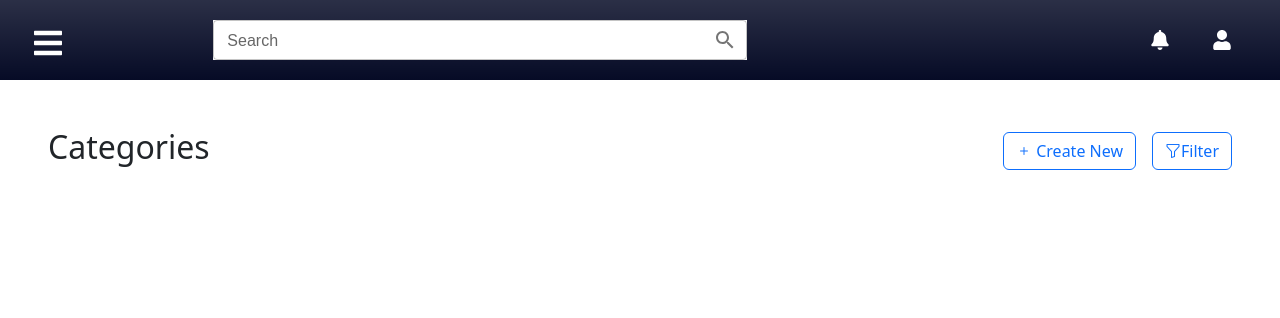
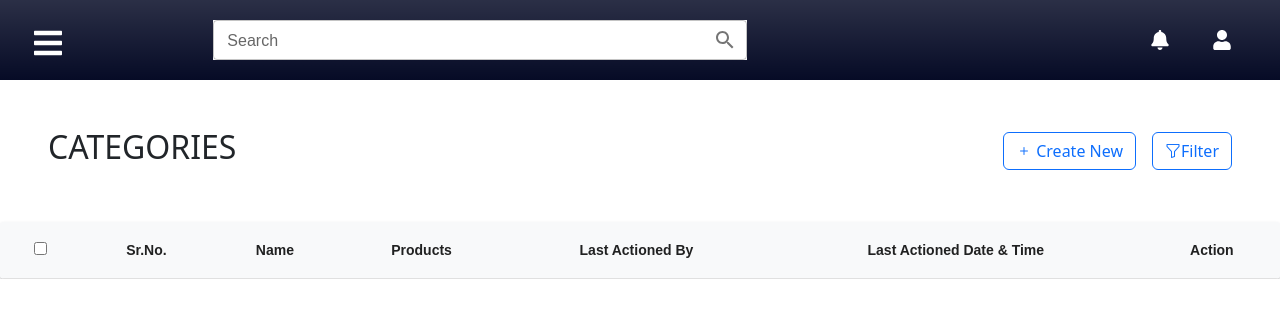
Before and after one commit to purushoth-abiram/shop_admin_react, a React (Create React App) app: page /Products/categories in a window 1280 px wide. Shown: the top 318 px of the page. Built offline with nearby package versions, Linux system fonts and the light colour scheme.

Commit message:
new changes created

```diff
--- a/package.json
+++ b/package.json
@@ -27,7 +27,7 @@
     "react-dom": "^18.2.0",
     "react-icons": "^5.0.1",
     "react-redux": "^9.1.0",
-    "react-router-dom": "^6.22.1",
+    "react-router-dom": "^6.23.0",
     "react-scripts": "5.0.1",
     "redux": "^5.0.1",
     "sass": "^1.71.1",
@@ -60,6 +60,7 @@
     ]
   },
   "devDependencies": {
-    "@types/react-bootstrap": "^0.32.35"
+    "@types/react-bootstrap": "^0.32.35",
+    "@types/react-router-dom": "^5.3.3"
   }
 }
--- a/src/pages/products/categories.tsx
+++ b/src/pages/products/categories.tsx
@@ -1,15 +1,81 @@
-import React from 'react'
+import { Paper, Table, TableCell, TableContainer, TableHead, TableRow } from '@mui/material'
+import React, { useState } from 'react'
 
-const categories = () => {
-  return (
+
+
+function Categories() {
+
+    const [showCreateForm, setShowCreateForm] = useState(false);
+    const handleCreateClick = () =>{
+        setShowCreateForm(true);
+    }
+
+  return (<>
     <div className="d-flex justify-content-between p-5 align-items-center">
-      <h2>Categories</h2>
+      <h2>CATEGORIES</h2>
       <div>
-        <button type="button" className="btn btn-outline-primary mx-3"><i className="bi bi-plus"></i> Create New</button>
+        <button type="button" className="btn btn-outline-primary mx-3" onClick={handleCreateClick}><i className="bi bi-plus"></i> Create New</button>
         <button type="button" className="btn btn-outline-primary"><i className="bi bi-funnel"></i>Filter</button>
       </div>
     </div>
-  )
+    {!showCreateForm && (
+    <TableContainer component={Paper}>
+    <Table>
+        <TableHead className="bg-light">
+            <TableRow>
+                <TableCell className="fw-bold" align="center">
+                    <input type="checkbox" />
+                </TableCell>
+                <TableCell className="fw-bold" align="center">Sr.No.</TableCell>
+                <TableCell className="fw-bold" align="center">Name</TableCell>
+                <TableCell className="fw-bold" align="center">Products</TableCell>
+                <TableCell className="fw-bold" align="center">Last Actioned By</TableCell>
+                <TableCell className="fw-bold" align="center">Last Actioned Date & Time</TableCell>
+                <TableCell className="fw-bold" align="center">Action</TableCell>
+            </TableRow>
+        </TableHead>
+        {/* <TableBody>
+            {_list.length > 0 && _list.map((item: any, index: number) =>
+                item.specification ? (
+                    <TableRow key={index}>
+                        <TableCell align="center">{(index + 1) + ((_page - 1) * 10)}</TableCell>
+                        <TableCell align="center">{item.subServiceName}</TableCell>
+                        <TableCell align="center">{item.productName}</TableCell>
+                        <TableCell align="center">
+                            {item.specification.map((itemChild: any) =>
+                                <span>{itemChild.specificationName}<br /></span>
+                            )}
+                        </TableCell>
+                        <TableCell align="center">{item.displayName}</TableCell>
+                        <TableCell align="center">
+                            {CalcTimeZone(item?.specification[0]?.updatedat || item?.specification[0]?.createdAt)}
+                        </TableCell>
+                        <TableCell align="center">
+                            <Button variant={"text"} type={"button"} className="text-dark d-flex align-items-center" onClick={e => viewForm(e, item?.masterProductId, item)}>
+                                <EditIcon width={15} height={15} /><span className="ms-2">Edit</span>
+                            </Button>
+                        </TableCell>
+                    </TableRow>
+                ) : (<></>)
+            )}
+        </TableBody> */}
+    </Table>
+</TableContainer>
+    )}
+{showCreateForm && (
+        <div><h4>CREATE NEW CATEGORY</h4>
+        <div className="form-container row d-flex justify-content-center">
+          <form className='col-md-6'>
+            <div className="mb-3">
+              <label htmlFor="categoryName" className="form-label fw-bold">Name</label>
+              <input type="text" className="form-control" id="categoryName" />
+            </div>
+            <button type="submit" className="btn btn-primary">Save</button>
+          </form>
+        </div>
+        </div>
+      )}
+</>)
 }
 
-export default categories
+export default Categories
```
